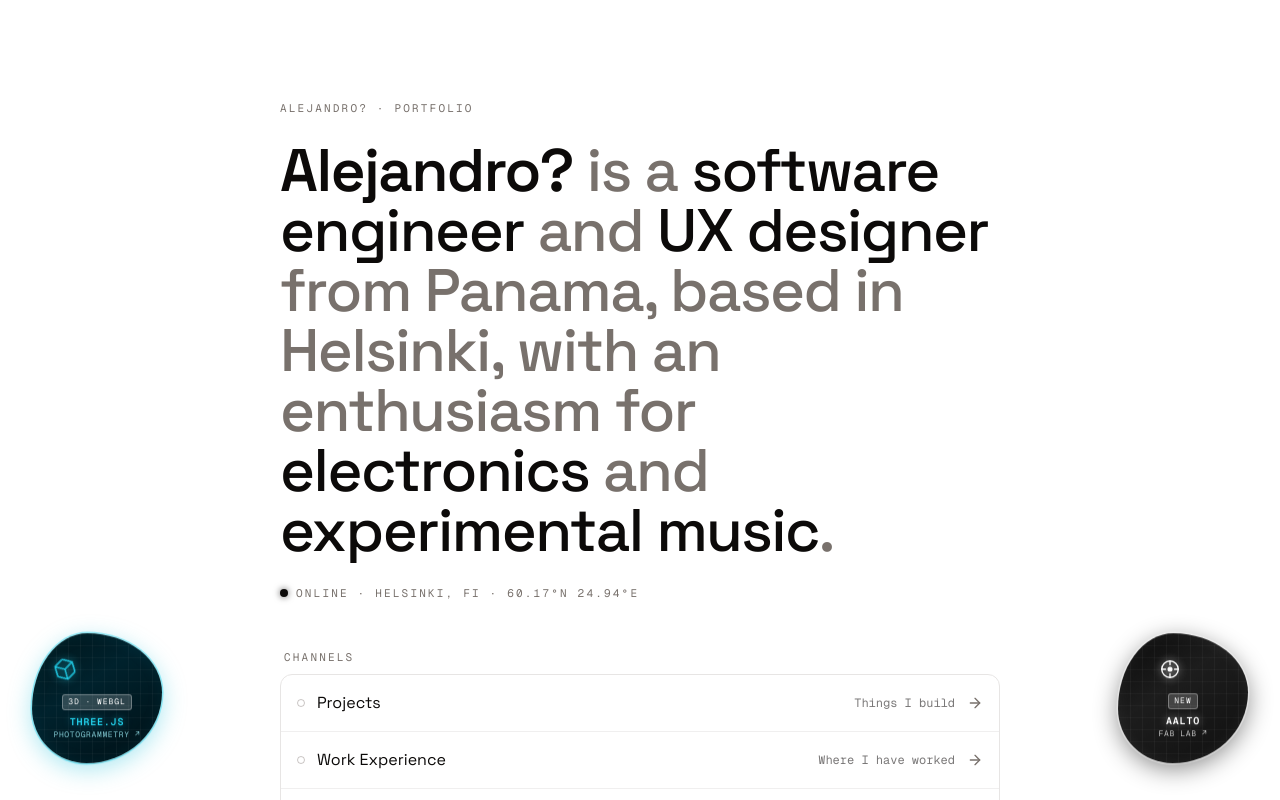
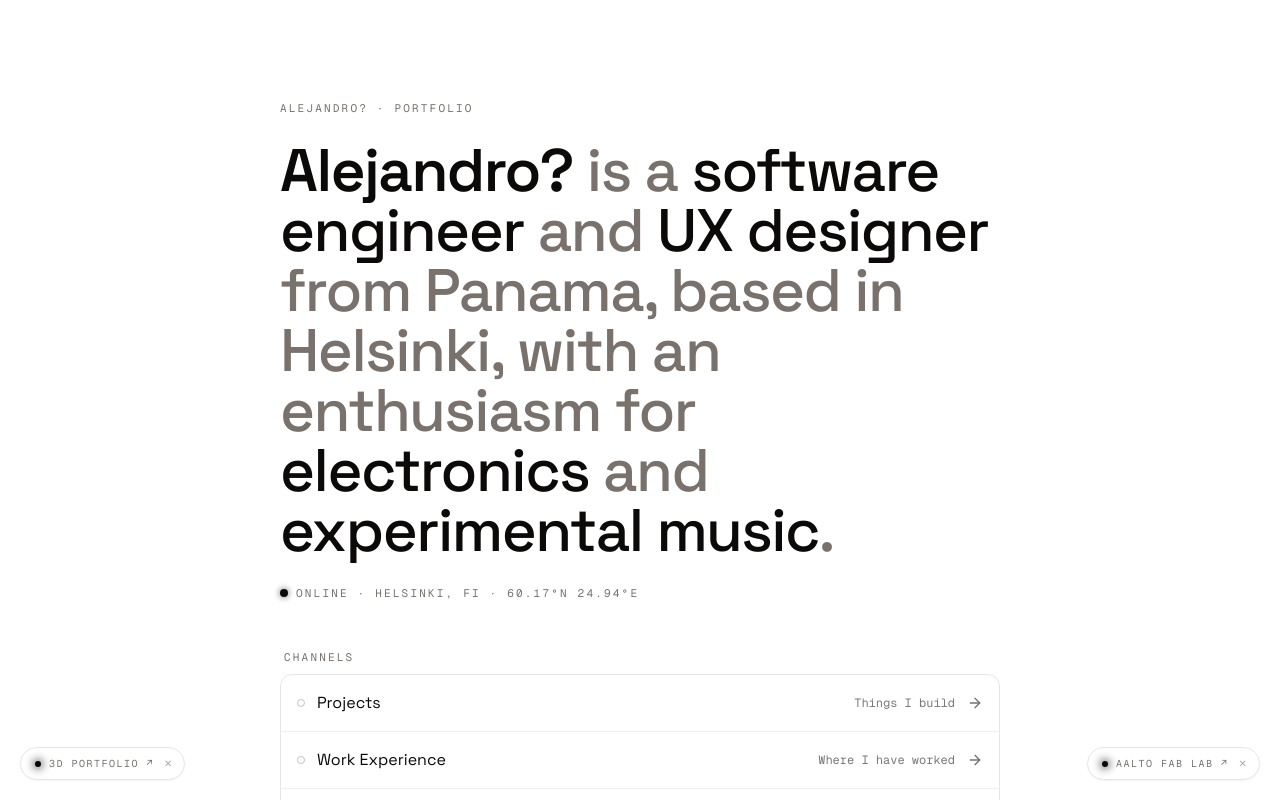
Before and after one commit to Alejo-end/portfolio, a Next.js app: page / in a window 1280 px wide. Shown: the top 800 px of the page. Built offline with nearby package versions, Linux system fonts and the light colour scheme.

Commit message:
Refactor FabLabAd and ThreeDAd components to simplify structure and improve accessibility

```diff
--- a/src/app/globals.css
+++ b/src/app/globals.css
@@ -121,144 +121,3 @@ body {
     @apply bg-background text-foreground;
   }
 }
-
-/* FabLabAd floating widget */
-@keyframes fab-morph {
-  0%   { border-radius: 60% 40% 30% 70% / 60% 30% 70% 40%; }
-  14%  { border-radius: 30% 60% 70% 40% / 50% 60% 30% 60%; }
-  28%  { border-radius: 50% 50% 20% 80% / 25% 80% 20% 75%; }
-  42%  { border-radius: 67% 33% 47% 53% / 37% 20% 80% 63%; }
-  57%  { border-radius: 39% 61% 47% 53% / 71% 40% 60% 29%; }
-  71%  { border-radius: 50% 50% 53% 47% / 53% 50% 50% 47%; }
-  85%  { border-radius: 40% 60% 60% 40% / 60% 44% 56% 40%; }
-  100% { border-radius: 60% 40% 30% 70% / 60% 30% 70% 40%; }
-}
-
-@keyframes fab-float {
-  0%, 100% { transform: translateY(0px); }
-  50%       { transform: translateY(-10px); }
-}
-
-@keyframes fab-scanline {
-  0%   { top: -20%; opacity: 0.6; }
-  100% { top: 120%; opacity: 0; }
-}
-
-@keyframes fab-pulse-ring {
-  0%   { transform: scale(0.92); opacity: 0.7; }
-  70%  { transform: scale(1.18); opacity: 0; }
-  100% { transform: scale(1.18); opacity: 0; }
-}
-
-.fab-shape {
-  animation: fab-morph 7s ease-in-out infinite, fab-float 4.5s ease-in-out infinite;
-  transition: transform 0.3s ease, box-shadow 0.3s ease;
-  box-shadow: 0 0 0 1.5px rgba(255,255,255,0.4), 0 6px 24px rgba(0,0,0,0.45), inset 0 0 16px rgba(255,255,255,0.06);
-}
-
-.fab-shape:hover {
-  animation: fab-float 4.5s ease-in-out infinite;
-  transform: scale(1.07);
-  box-shadow: 0 0 0 2px #ffffff, 0 8px 32px rgba(0,0,0,0.55), inset 0 0 20px rgba(255,255,255,0.1);
-}
-
-.fab-scanline {
-  position: absolute;
-  left: 0;
-  width: 100%;
-  height: 30%;
-  background: linear-gradient(to bottom, transparent 0%, rgba(255,255,255,0.07) 50%, transparent 100%);
-  animation: fab-scanline 3s linear infinite;
-  pointer-events: none;
-}
-
-.fab-pulse-ring {
-  position: absolute;
-  inset: -6px;
-  border-radius: inherit;
-  border: 2px solid rgba(255,255,255,0.6);
-  animation: fab-pulse-ring 2.2s cubic-bezier(0.4,0,0.6,1) infinite;
-  pointer-events: none;
-}
-
-.fab-dismiss {
-  position: absolute;
-  top: 6px;
-  right: 8px;
-  background: transparent;
-  border: none;
-  color: rgba(255,255,255,0.55);
-  font-size: 11px;
-  cursor: pointer;
-  line-height: 1;
-  padding: 2px 3px;
-  font-family: var(--font-geist-mono), monospace;
-  transition: color 0.2s;
-}
-
-.fab-dismiss:hover {
-  color: white;
-}
-
-.fab-grid {
-  position: absolute;
-  inset: 0;
-  background-image:
-    linear-gradient(rgba(255,255,255,0.04) 1px, transparent 1px),
-    linear-gradient(90deg, rgba(255,255,255,0.04) 1px, transparent 1px);
-  background-size: 12px 12px;
-  pointer-events: none;
-  border-radius: inherit;
-}
-
-.fab-new-badge {
-  display: inline-block;
-  background: rgba(255,255,255,0.18);
-  border: 1px solid rgba(255,255,255,0.3);
-  border-radius: 3px;
-  padding: 1px 5px;
-  font-size: 8px;
-  letter-spacing: 0.12em;
-  font-family: var(--font-geist-mono), monospace;
-  text-transform: uppercase;
-  margin-bottom: 6px;
-}
-
-.fab-label {
-  font-family: var(--font-geist-mono), monospace;
-  letter-spacing: 0.08em;
-  text-transform: uppercase;
-  line-height: 1.2;
-}
-
-/* ThreeDAd floating widget — reuses the fab-* keyframes with a cyan accent */
-@keyframes three-spin {
-  0%   { transform: rotate(0deg); }
-  100% { transform: rotate(360deg); }
-}
-
-.three-shape {
-  animation: fab-morph 7s ease-in-out infinite, fab-float 4.5s ease-in-out infinite;
-  transition: transform 0.3s ease, box-shadow 0.3s ease;
-  box-shadow: 0 0 0 1.5px rgba(34,211,238,0.45), 0 6px 24px rgba(6,182,212,0.35), inset 0 0 16px rgba(6,182,212,0.08);
-}
-
-.three-shape:hover {
-  animation: fab-float 4.5s ease-in-out infinite;
-  transform: scale(1.07);
-  box-shadow: 0 0 0 2px #22d3ee, 0 8px 32px rgba(34,211,238,0.55), inset 0 0 20px rgba(6,182,212,0.12);
-}
-
-.three-pulse-ring {
-  position: absolute;
-  inset: -6px;
-  border-radius: inherit;
-  border: 2px solid rgba(34,211,238,0.6);
-  animation: fab-pulse-ring 2.2s cubic-bezier(0.4,0,0.6,1) infinite;
-  pointer-events: none;
-}
-
-.three-cube {
-  animation: three-spin 9s linear infinite;
-  transform-origin: 50% 50%;
-}
--- a/src/components/FabLabAd.tsx
+++ b/src/components/FabLabAd.tsx
@@ -8,88 +8,24 @@ export function FabLabAd() {
   if (dismissed) return null
 
   return (
+    <div className="fixed bottom-5 right-5 z-40 flex items-center rounded-full border border-border bg-background/80 shadow-sm backdrop-blur-sm">
       <a
         href="https://digital-fabrication-1baba0.gitlab.io/assignments/index.html"
         target="_blank"
         rel="noopener noreferrer"
-      className="fab-shape"
-      style={{
-        position: 'fixed',
-        bottom: '2rem',
-        right: '2rem',
-        zIndex: 9999,
-        display: 'flex',
-        flexDirection: 'column',
-        alignItems: 'center',
-        justifyContent: 'center',
-        width: '130px',
-        height: '130px',
-        background: 'linear-gradient(145deg, #0a0a0a 0%, #1d1d1d 40%, #101010 100%)',
-        textDecoration: 'none',
-        color: 'white',
-        cursor: 'pointer',
-        overflow: 'hidden',
-        padding: '0.9rem',
-        textAlign: 'center',
-      }}
+        aria-label="Visit my Aalto Fab Lab course diary"
+        className="flex items-center gap-2 py-2 pl-3.5 pr-1.5 font-[family-name:var(--font-geist-mono)] text-[10px] uppercase tracking-[0.15em] text-muted-foreground transition-colors hover:text-foreground"
       >
-      {/* Pulse ring */}
-      <div className="fab-pulse-ring" />
-
-      {/* Grid texture */}
-      <div className="fab-grid" />
-
-      {/* Scanline effect */}
-      <div className="fab-scanline" />
-
-      {/* Dismiss button */}
+        <span aria-hidden className="led-active h-1.5 w-1.5 shrink-0 rounded-full bg-foreground" />
+        Aalto Fab Lab ↗
+      </a>
       <button
-        className="fab-dismiss"
-        onClick={(e) => {
-          e.stopPropagation()
-          setDismissed(true)
-        }}
-        title="Dismiss"
+        onClick={() => setDismissed(true)}
+        aria-label="Dismiss"
+        className="py-2 pl-1 pr-3 text-[10px] text-muted-foreground/60 transition-colors hover:text-foreground"
       >
         ✕
       </button>
-
-      {/* Content */}
-      <div style={{ position: 'relative', zIndex: 1, pointerEvents: 'none' }}>
-        {/* Crosshair icon */}
-        <svg
-          width="22"
-          height="22"
-          viewBox="0 0 24 24"
-          fill="none"
-          stroke="#ffffff"
-          strokeWidth="1.5"
-          strokeLinecap="round"
-          style={{ marginBottom: '6px', filter: 'drop-shadow(0 0 4px rgba(255,255,255,0.7))' }}
-        >
-          <circle cx="12" cy="12" r="9" />
-          <line x1="12" y1="3" x2="12" y2="7" />
-          <line x1="12" y1="17" x2="12" y2="21" />
-          <line x1="3" y1="12" x2="7" y2="12" />
-          <line x1="17" y1="12" x2="21" y2="12" />
-          <circle cx="12" cy="12" r="2" fill="#ffffff" />
-        </svg>
-
-        <div className="fab-new-badge">new</div>
-
-        <div
-          className="fab-label"
-          style={{ fontSize: '10px', fontWeight: 700, color: '#ffffff', textShadow: '0 0 8px rgba(255,255,255,0.6)' }}
-        >
-          Aalto
     </div>
-        <div
-          className="fab-label"
-          style={{ fontSize: '8px', color: 'rgba(255,255,255,0.75)', marginTop: '2px' }}
-        >
-          Fab Lab ↗
-        </div>
-      </div>
-    </a>
   )
 }
--- a/src/components/ThreeDAd.tsx
+++ b/src/components/ThreeDAd.tsx
@@ -8,89 +8,24 @@ export function ThreeDAd() {
   if (dismissed) return null
 
   return (
+    <div className="fixed bottom-5 left-5 z-40 flex items-center rounded-full border border-border bg-background/80 shadow-sm backdrop-blur-sm">
       <a
         href="https://alejandro-three.vercel.app/"
         target="_blank"
         rel="noopener noreferrer"
-      className="fab-shape three-shape"
         aria-label="Visit my 3D & photogrammetry portfolio"
-      style={{
-        position: 'fixed',
-        bottom: '2rem',
-        left: '2rem',
-        zIndex: 9999,
-        display: 'flex',
-        flexDirection: 'column',
-        alignItems: 'center',
-        justifyContent: 'center',
-        width: '130px',
-        height: '130px',
-        background: 'linear-gradient(145deg, #001519 0%, #00222d 40%, #001015 100%)',
-        textDecoration: 'none',
-        color: 'white',
-        cursor: 'pointer',
-        overflow: 'hidden',
-        padding: '0.9rem',
-        textAlign: 'center',
-      }}
+        className="flex items-center gap-2 py-2 pl-3.5 pr-1.5 font-[family-name:var(--font-geist-mono)] text-[10px] uppercase tracking-[0.15em] text-muted-foreground transition-colors hover:text-foreground"
       >
-      {/* Pulse ring */}
-      <div className="three-pulse-ring" />
-
-      {/* Grid texture */}
-      <div className="fab-grid" />
-
-      {/* Scanline effect */}
-      <div className="fab-scanline" />
-
-      {/* Dismiss button */}
+        <span aria-hidden className="led-active h-1.5 w-1.5 shrink-0 rounded-full bg-foreground" />
+        3D Portfolio ↗
+      </a>
       <button
-        className="fab-dismiss"
-        onClick={(e) => {
-          e.stopPropagation()
-          e.preventDefault()
-          setDismissed(true)
-        }}
-        title="Dismiss"
+        onClick={() => setDismissed(true)}
+        aria-label="Dismiss"
+        className="py-2 pl-1 pr-3 text-[10px] text-muted-foreground/60 transition-colors hover:text-foreground"
       >
         ✕
       </button>
-
-      {/* Content */}
-      <div style={{ position: 'relative', zIndex: 1, pointerEvents: 'none' }}>
-        {/* Spinning wireframe cube icon */}
-        <svg
-          className="three-cube"
-          width="24"
-          height="24"
-          viewBox="0 0 24 24"
-          fill="none"
-          stroke="#22d3ee"
-          strokeWidth="1.4"
-          strokeLinecap="round"
-          strokeLinejoin="round"
-          style={{ marginBottom: '6px', filter: 'drop-shadow(0 0 4px rgba(34,211,238,0.7))' }}
-        >
-          <path d="M21 16V8a2 2 0 0 0-1-1.73l-7-4a2 2 0 0 0-2 0l-7 4A2 2 0 0 0 3 8v8a2 2 0 0 0 1 1.73l7 4a2 2 0 0 0 2 0l7-4A2 2 0 0 0 21 16z" />
-          <polyline points="3.27 6.96 12 12.01 20.73 6.96" />
-          <line x1="12" y1="22.08" x2="12" y2="12" />
-        </svg>
-
-        <div className="fab-new-badge">3D · WebGL</div>
-
-        <div
-          className="fab-label"
-          style={{ fontSize: '10px', fontWeight: 700, color: '#22d3ee', textShadow: '0 0 8px rgba(34,211,238,0.6)' }}
-        >
-          Three.js
     </div>
-        <div
-          className="fab-label"
-          style={{ fontSize: '8px', color: 'rgba(150,230,240,0.85)', marginTop: '2px' }}
-        >
-          Photogrammetry ↗
-        </div>
-      </div>
-    </a>
   )
 }
```
Lines whose indentation alone changed are shown as unchanged.
